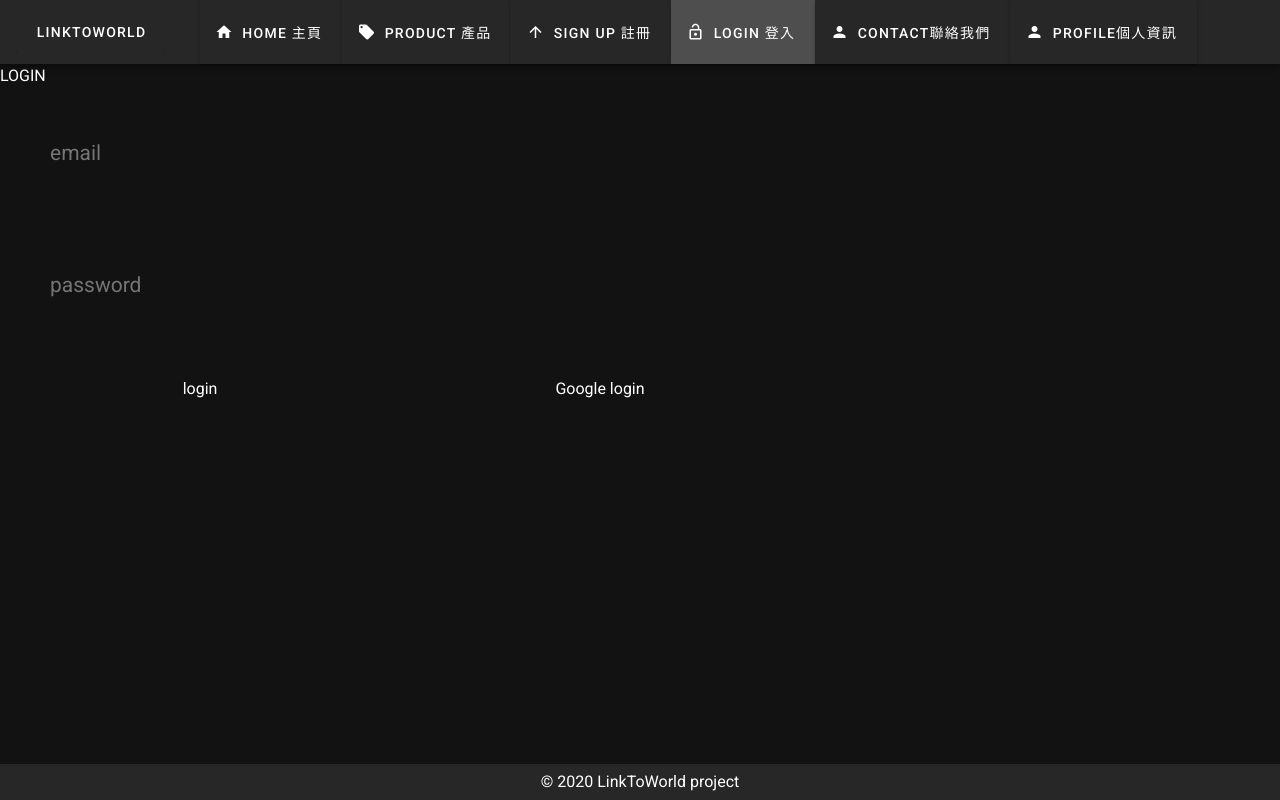
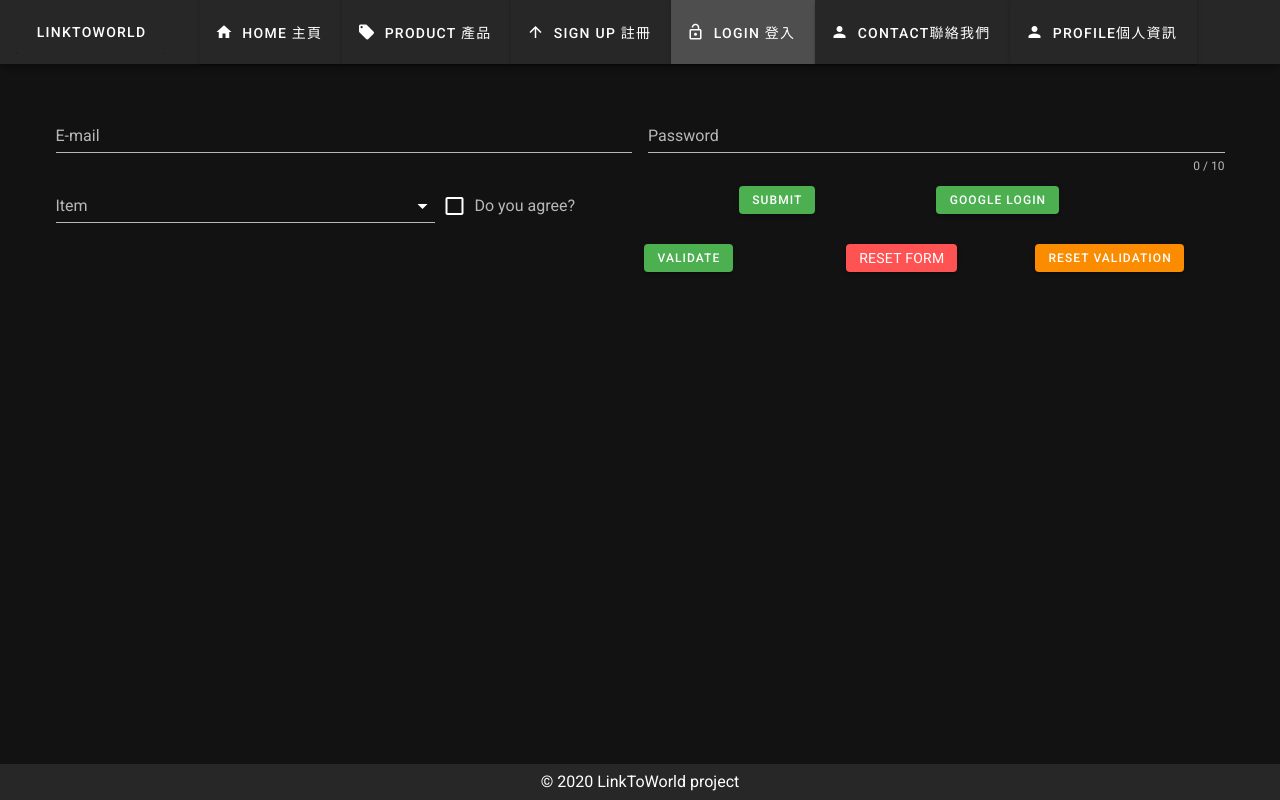
Before and after one commit to sam921611/linktoworldtest, a Vue app: page /login in a window 1280 px wide. Built offline with nearby package versions, Linux system fonts and the light colour scheme.

Commit message:
signup login 頁面美化
signup login 頁面美化

```diff
--- a/src/views/login.vue
+++ b/src/views/login.vue
@@ -1,14 +1,59 @@
 <template>
+	<v-container>
 		<div>
 			<div class="error" v-if="error">{{ error.message }}</div>
-		<form @submit.prevent="pressed">
+			<!--<form @submit.prevent="pressed">
 			LOGIN
 			<div class="email"><input type="email" v-model="email" placeholder="email" /></div>
 			<div class="password"><input type="password" v-model="password" placeholder="password" /></div>
 			<button type="submit">login</button>
 			<button @click="google()">Google login</button>
-		</form>
+		</form>-->
+
+			<v-form ref="form" v-model="valid" lazy-validation class="my-10" >
+				<v-layout wrap row>
+					<v-flex xs12 sm6>
+						<v-text-field v-model="email" :rules="emailRules" label="E-mail" required class="mx-2"></v-text-field>
+					</v-flex>
+					<v-flex xs12 sm6>
+						<v-text-field v-model="password" :counter="10" :rules="nameRules" label="Password" required class="mx-2"></v-text-field>
+					</v-flex>
+				</v-layout>
+				<v-layout wrap row>
+					<v-flex xs2 sm4>
+						<v-select v-model="select" :items="items" :rules="[v => !!v || 'Item is required']" label="Item" required class="mx-2"></v-select>
+					</v-flex>
+					<v-flex xs3 sm3>
+						<v-checkbox id="agree" v-model="checkbox" :rules="[v => !!v || 'You must agree to continue!']" label="Do you agree?" required></v-checkbox>
+					</v-flex>
+					<v-flex xs3 sm2>
+						<v-btn type="submit" color="success" @click="pressed()" class="mt-3 mr-3" small submit>Submit</v-btn>
+					</v-flex>
+					<v-flex xs4 sm3>
+						<v-btn @click="google()" color="success" class="mt-3" small>Google login</v-btn>
+					</v-flex>
+				</v-layout>
+				<v-layout wrap row justify-center>
+					<v-flex sm6 xs0></v-flex>
+					<v-flex sm2 xs3>
+						<v-btn :disabled="!valid" color="success" class="mr-3 ml-1" @click="validate" small>
+							Validate
+						</v-btn>
+					</v-flex>
+					<v-flex sm2 xs4>
+						<v-btn color="error" class="body-2 ml-2" @click="reset" small>
+							Reset Form
+						</v-btn>
+					</v-flex>
+					<v-flex sm2 xs5>
+						<v-btn color="warning" class="mr-0" @click="resetValidation" small>
+							Reset Validation
+						</v-btn>
+					</v-flex>
+				</v-layout>
+			</v-form>
 		</div>
+	</v-container>
 </template>
 <script>
 	import * as firebase from 'firebase/app';
@@ -17,12 +62,43 @@ import 'firebase/auth';
 	export default {
 		data() {
 			return {
+				//				email: '',
+				password: '',
+				error: '',
+				//				-------
+				valid: true,
+				nameRules: [
+					v => !!v || 'password is required',
+					v => (v && v.length >= 10) || 'password must be more than 10 characters',
+				],
 				email: '',
-			password: '',
-			error: ''
+				emailRules: [
+					v => !!v || 'E-mail is required',
+					v => /.+@.+\..+/.test(v) || 'E-mail must be valid',
+				],
+				select: null,
+				items: [
+					'Item 1',
+					'Item 2',
+					'Item 3',
+					'Item 4',
+				],
+				checkbox: false,
 			};
 		},
 		methods: {
+			validate() {
+				if(this.$refs.form.validate()) {
+					this.snackbar = true
+				}
+			},
+			reset() {
+				this.$refs.form.reset()
+			},
+			resetValidation() {
+				this.$refs.form.resetValidation()
+			},
+
 		pressed() {
 			firebase
 				.auth()
@@ -50,25 +126,26 @@ export default {
 		},
 	}
 	}
-;
 </script>
 
 <style lang="scss" scoped>
+	#agree {
+		font-size: 3px!important;
+	}
+
 	.error {
 		color: red;
 		font-size: 18px;
 	}
-
-input {
+	/*input {
 		width: 400px;
 		padding: 30px;
 		margin: 20px;
 		font-size: 21px;
-}
-
-button {
-	width: 400px;
+	}*/
+	/*button {
+		width: 40px;
 		height: 75px;
 		font-size: 100%;
-}
+	}*/
 </style>
--- a/src/views/signup.vue
+++ b/src/views/signup.vue
@@ -1,7 +1,7 @@
 <template>
 	<div>
 		<div class="error" v-if="error">{{error.message}}</div>
-		<form @submit.prevent="pressed">
+		<!--<form @submit.prevent="pressed">
 			SIGN UP
 			<div class="email">
 				<input type="email" v-model="email" placeholder="email" />
@@ -10,7 +10,22 @@
 				<input type="password" v-model="password" placeholder="password" />
 			</div>
 			<button type="submit">SIGNUP</button>
-		</form>
+		</form>-->
+		<v-form class="">
+			<v-layout wrap row>
+				<v-flex xs12 sm6>
+					<v-text-field v-model="email" :rules="emailRules" label="E-mail" required class="mx-7"></v-text-field>
+				</v-flex>
+				<v-flex xs12 sm6>
+					<v-text-field v-model="password" :counter="10" :rules="nameRules" label="Password" required class="mx-7"></v-text-field>
+				</v-flex>
+			</v-layout>
+			<v-layout wrap row justify-center>
+				<v-flex xs2 sm1>
+					<v-btn @click="pressed()" small class="body-2" color="success">Submit</v-btn>
+				</v-flex>
+			</v-layout>
+		</v-form>
 	</div>
 </template>
 
@@ -48,16 +63,4 @@
 		font-size: 18px;
 	}
 
-	input {
-		width: 400px;
-		padding: 30px;
-		margin: 20px;
-		font-size: 21px;
-	}
-
-	button {
-		width: 400px;
-		height: 75px;
-		font-size: 100%;
-	}
 </style>
```
Lines whose indentation alone changed are shown as unchanged.
